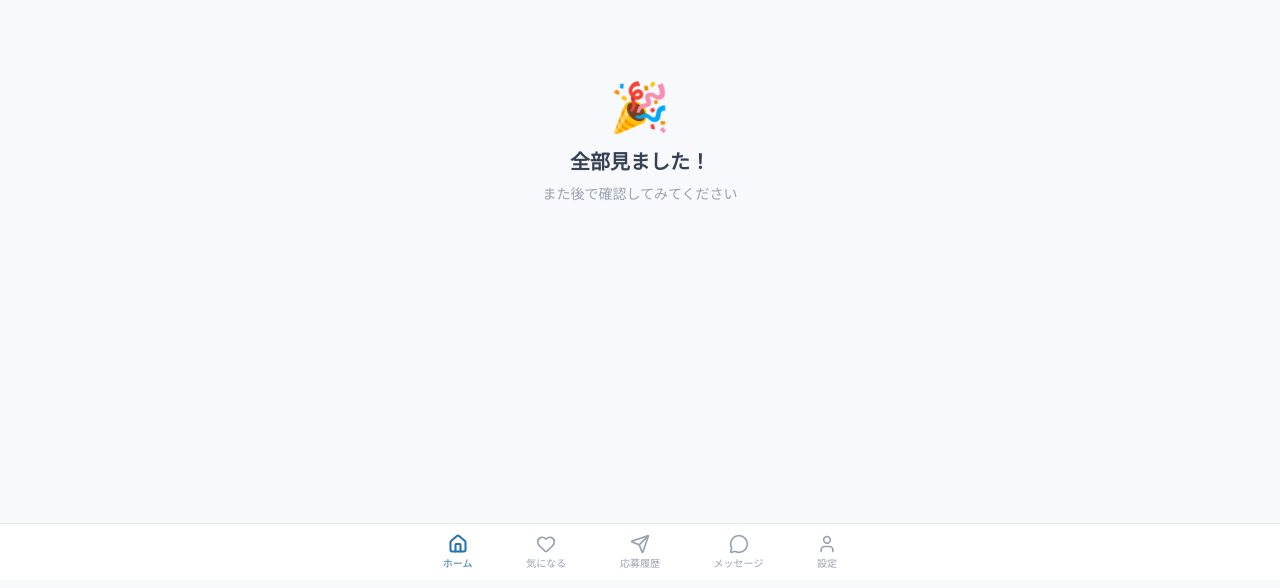
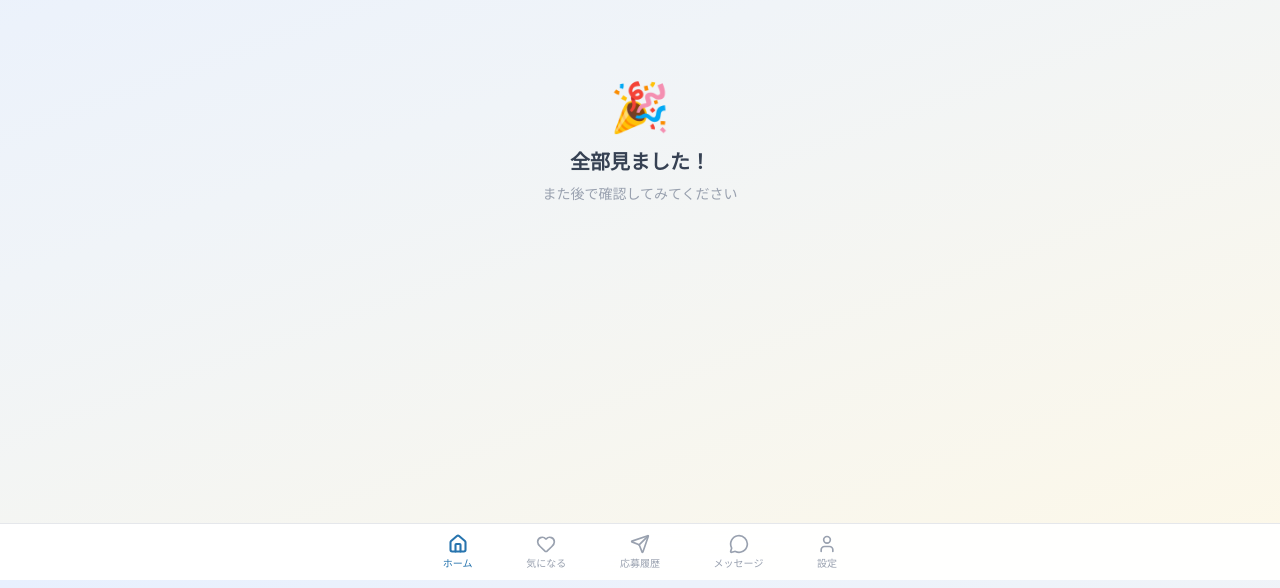
Before and after one commit to kazuuekiki/swipejob, a Next.js app: page / in a window 1280 px wide. Shown: the part 220-808 px from the top of the page. Built offline with nearby package versions, Linux system fonts and the light colour scheme; no server answers; the database is empty.

Commit message:
Add UCLA gradient background (blue to gold tint)

```diff
--- a/app/globals.css
+++ b/app/globals.css
@@ -1,7 +1,7 @@
 @import "tailwindcss";
 
 :root {
-  --background: #f8f9fc;
+  --background: #f0f4f8;
   --foreground: #1a1a2e;
   --ucla-blue: #2774AE;
   --ucla-blue-dark: #1a5276;
@@ -21,7 +21,9 @@
 }
 
 body {
-  background: var(--background);
+  background: linear-gradient(160deg, #e8f0fe 0%, #f0f4f8 40%, #fdf8e8 100%);
+  background-attachment: fixed;
   color: var(--foreground);
   font-family: Arial, Helvetica, sans-serif;
+  min-height: 100vh;
 }
```
